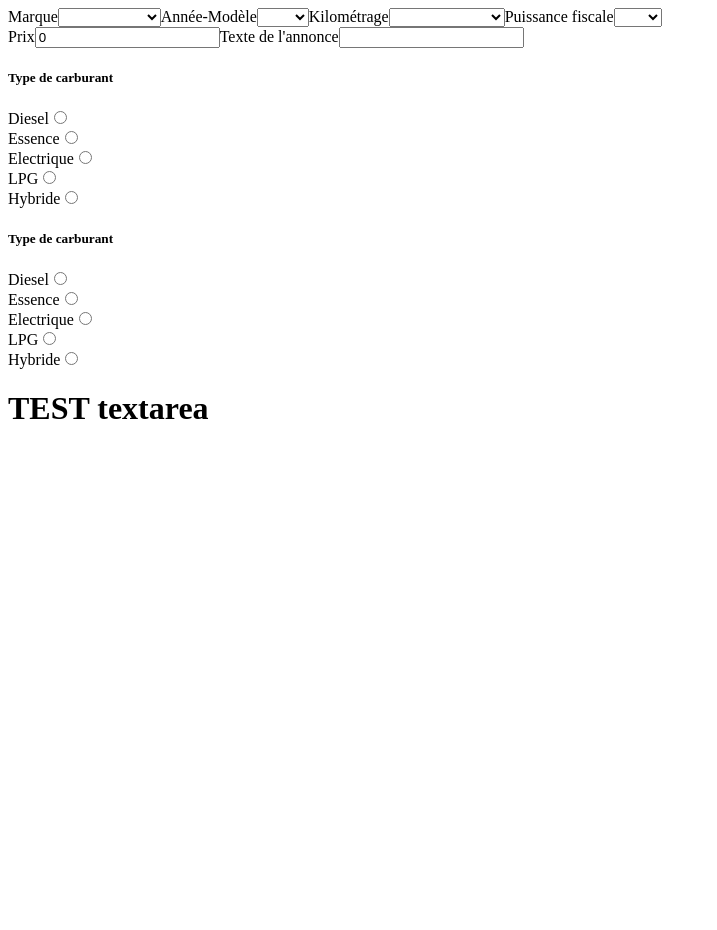
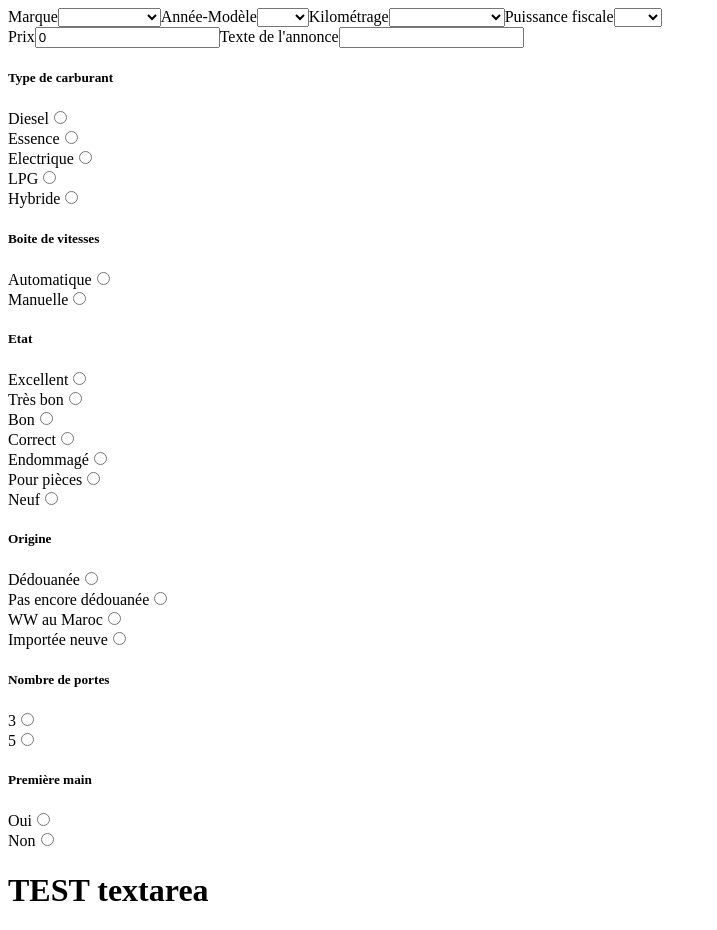
Before and after one commit to Aveamxela/form-avito, a React (Create React App) app: page / in a window 1280 px wide. Shown: the whole page, without its empty margins (0-717 px from the left). Before the commit the page ends 800 px from the top, so only its background shows below. Built offline with nearby package versions, Linux system fonts and the light colour scheme; the HTML template or start-up script is replaced by a standard one.

Commit message:
radioBtnOneState

```diff
--- a/src/components/AddCar.js
+++ b/src/components/AddCar.js
@@ -100,15 +100,49 @@ const AddCar = ({ options }) => {
                     onChoiceradio={handleChangeRadio}
                 />
                 <RadioBtns
-                    title="Type de carburant"
+                    title="Boite de vitesses"
+                    labels={["Automatique", "Manuelle"]}
+                    name="type_vitesses"
+                    onChoiceradio={handleChangeRadio}
+                />
+                <RadioBtns
+                    title="Etat"
                     labels={[
-                        "Diesel",
-                        "Essence",
-                        "Electrique",
-                        "LPG",
-                        "Hybride",
+                        "Excellent",
+                        "Très bon",
+                        "Bon",
+                        "Correct",
+                        "Endommagé",
+                        "Pour pièces",
+                        "Neuf",
                     ]}
-                    name="type_carburant"
+                    name="etat"
+                    onChoiceradio={handleChangeRadio}
+                />
+                <RadioBtns
+                    title="Origine"
+                    labels={[
+                        "Dédouanée",
+                        "Pas encore dédouanée",
+                        "WW au Maroc",
+                        "Importée neuve",
+                    ]}
+                    name="origine"
+                    onChoiceradio={handleChangeRadio}
+                />
+                <RadioBtns
+                    title="Nombre de portes"
+                    labels={[3, 5]}
+                    name="porte"
+                    onChoiceradio={handleChangeRadio}
+                />
+                <RadioBtns
+                    title="Première main"
+                    labels={[
+                        "Oui",
+                        "Non",
+                    ]}
+                    name="premiere_main"
                     onChoiceradio={handleChangeRadio}
                 />
                 <Textarea />
```
